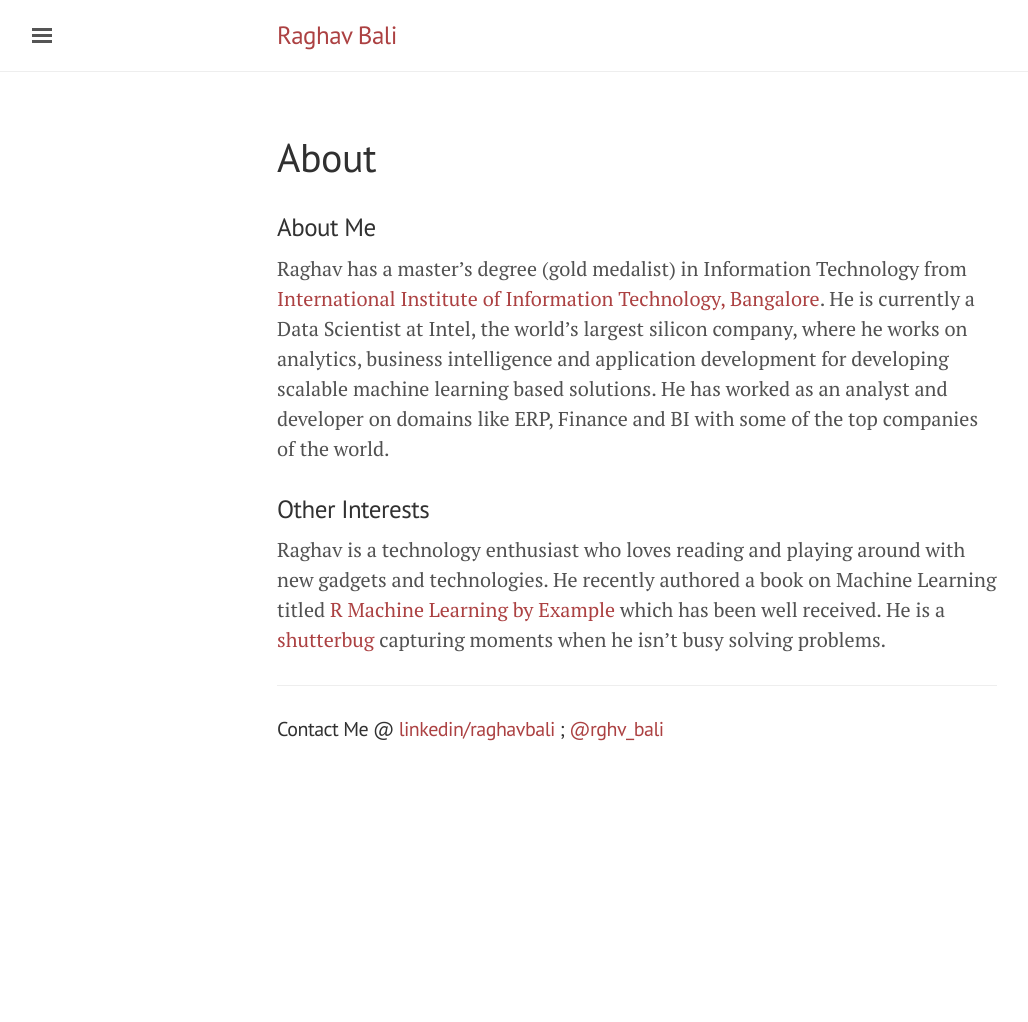
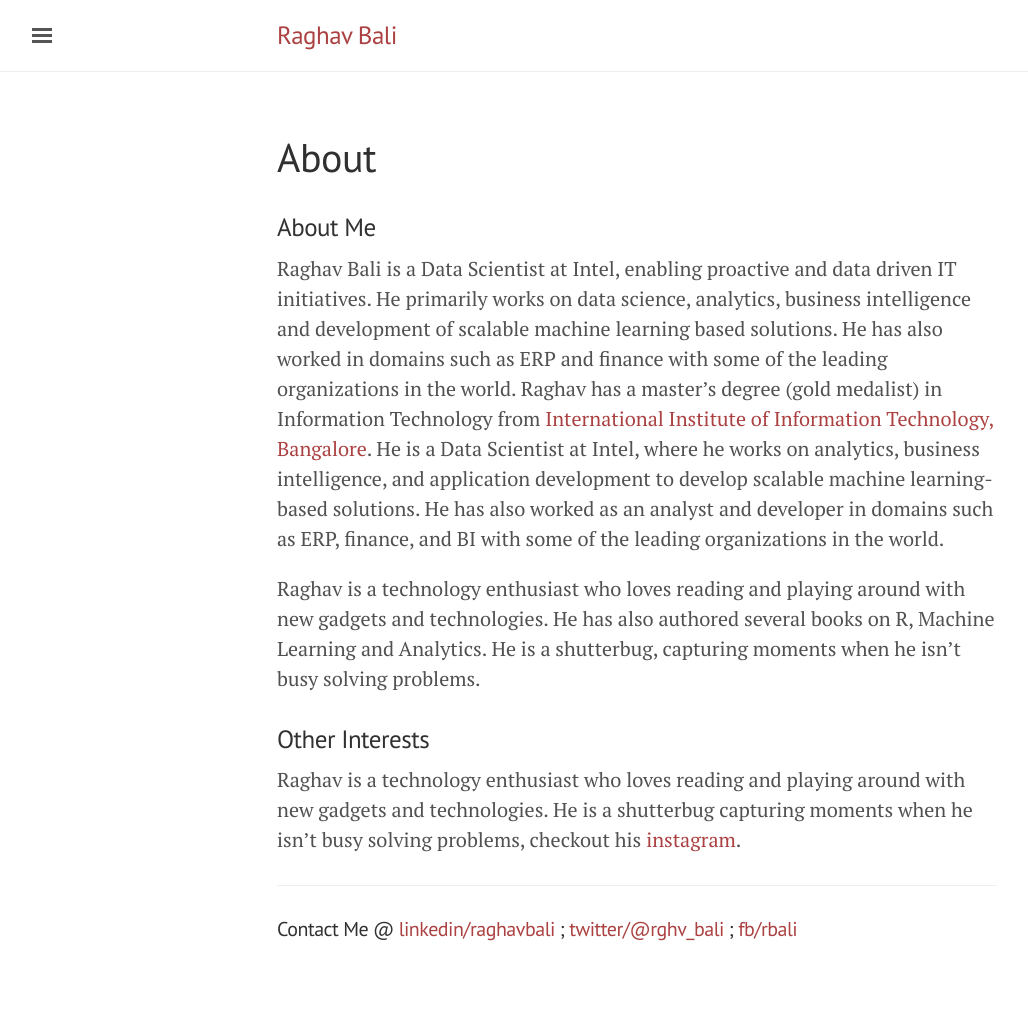
Before and after one commit to raghavbali/raghavbali.github.io, a Jekyll site: the page built from about.md, in a window 1280 px wide. Shown: the whole page, without its empty margins (3-1031 px from the left). Built offline with Jekyll 4.4.1, drawn with Linux system fonts in a browser that asks for light colours; before the commit the page ends 900 px from its top, so only the background shows below that.

Commit message:
Personal Details and Pubs updated

```diff
--- a/about.md
+++ b/about.md
@@ -5,11 +5,15 @@ permalink: /about/
 ---
 
 ### About Me
-Raghav has a master’s degree (gold medalist) in Information Technology from [International Institute of Information Technology, Bangalore](http://www.iiitb.ac.in/). He is currently a Data Scientist at Intel, the world’s largest silicon company, where he works on analytics, business intelligence and application development for developing scalable machine learning based solutions. He has worked as an analyst and developer on domains like ERP, Finance and BI with some of the top companies of the world.
+Raghav Bali is a Data Scientist at Intel, enabling proactive and data driven IT initiatives. He primarily works on data science, analytics, business intelligence and development of scalable machine learning based solutions. He has also worked in domains such as ERP and finance with some of the leading organizations in the world. Raghav has a master's degree (gold medalist) in Information Technology from [International Institute of Information Technology, Bangalore](http://www.iiitb.ac.in/). He is a Data Scientist at Intel, where he works on analytics, business intelligence, and application development to develop scalable machine learning-based solutions. He has also worked as an analyst and developer in domains such as ERP, finance, and BI with some of the leading organizations in the world.
+
+
+Raghav is a technology enthusiast who loves reading and playing around with new gadgets and technologies. He has also authored several books on R, Machine Learning and Analytics. He is a shutterbug, capturing moments when he isn't busy solving problems.
+
 
 ### Other Interests
-Raghav is a technology enthusiast who loves reading and playing around with new gadgets and technologies. He recently authored a book on Machine Learning titled [R Machine Learning by Example](https://www.amazon.in/Machine-Learning-Example-Raghav-Bali-ebook/dp/B01A14X6KA) which has been well received. He is a [shutterbug](https://www.instagram.com/raghavbali/) capturing moments when he isn’t busy solving problems.
+Raghav is a technology enthusiast who loves reading and playing around with new gadgets and technologies. He is a shutterbug  capturing moments when he isn’t busy solving problems, checkout his [instagram](https://www.instagram.com/raghavbali/).
 
 ---
 
-#### Contact Me @ [linkedin/raghavbali](https://in.linkedin.com/in/raghav-bali-00412b18) ; [@rghv_bali](https://twitter.com/rghv_bali)
+#### Contact Me @ [linkedin/raghavbali](https://in.linkedin.com/in/raghav-bali-00412b18) ; [twitter/@rghv_bali](https://twitter.com/rghv_bali) ; [fb/rbali](https://www.facebook.com/Bali.Raghav)
```
Also changed, not shown: publications.md (added, +18 -0 lines).
